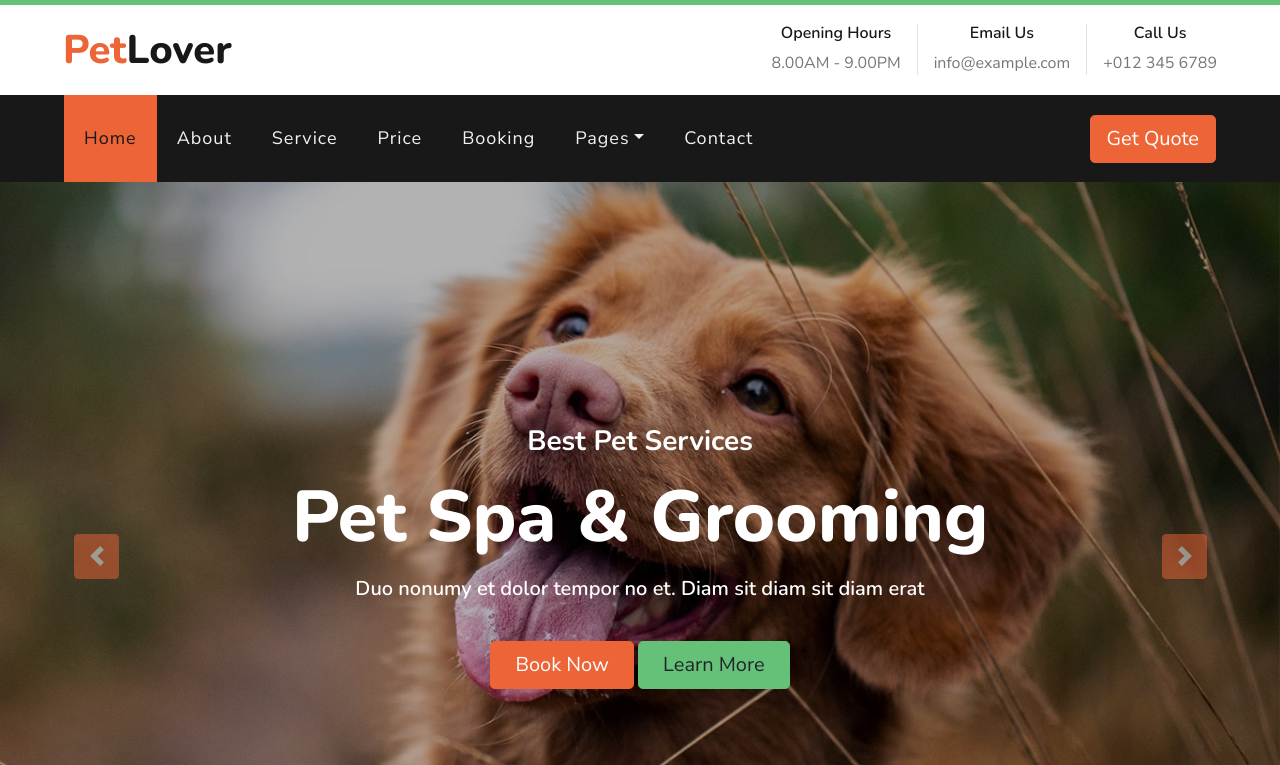
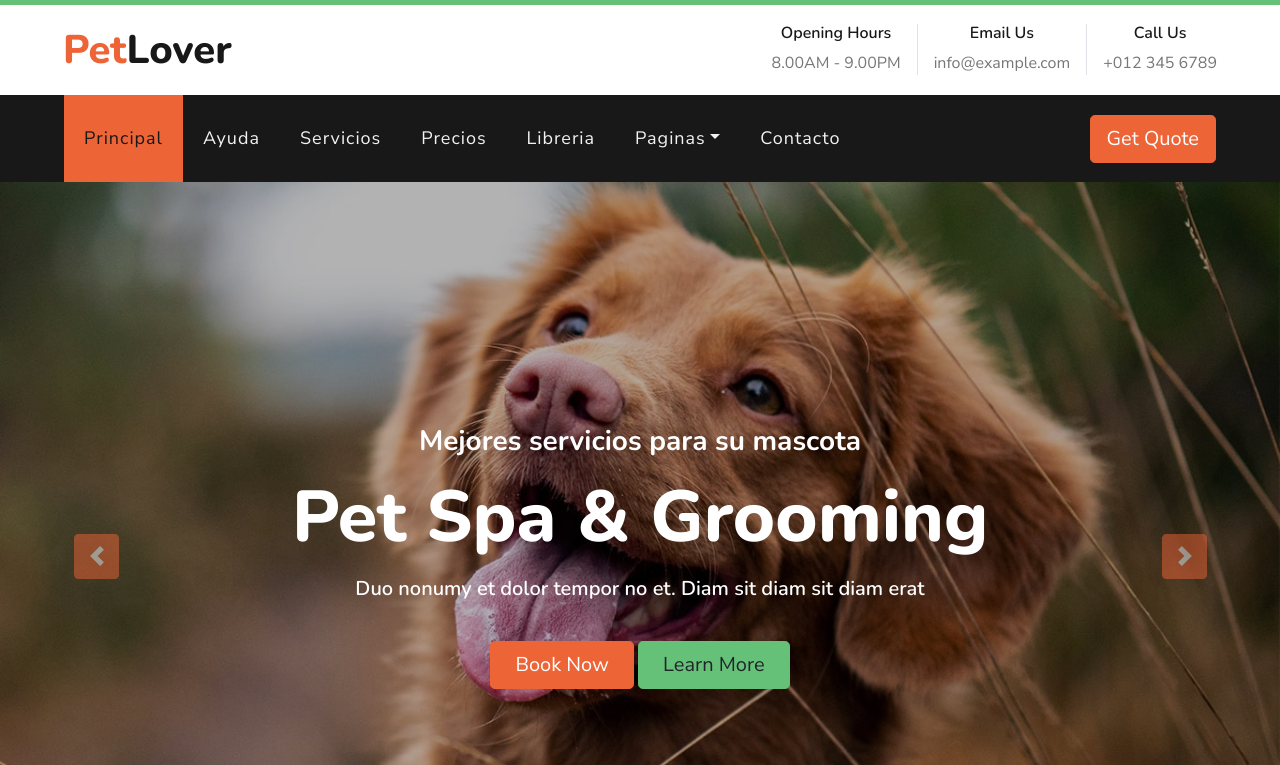
Before and after one commit to adruro/fsde-pet, a plain HTML site: page index.html in a window 1280 px wide. Shown: the part 35-800 px from the top of the page. Drawn offline with nearby package versions, Linux system fonts and the light colour scheme.

Commit message:
Cambios en index html

```diff
--- a/index.html
+++ b/index.html
@@ -3,7 +3,7 @@
 
 <head>
     <meta charset="utf-8">
-    <title>PetLover - Pet Care Website Template</title>
+    <title>PetLover - FSDE</title>
     <meta content="width=device-width, initial-scale=1.0" name="viewport">
     <meta content="Free HTML Templates" name="keywords">
     <meta content="Free HTML Templates" name="description">
@@ -99,19 +99,19 @@
             </button>
             <div class="collapse navbar-collapse justify-content-between px-3" id="navbarCollapse">
                 <div class="navbar-nav mr-auto py-0">
-                    <a href="index.html" class="nav-item nav-link active">Home</a>
-                    <a href="about.html" class="nav-item nav-link">About</a>
-                    <a href="service.html" class="nav-item nav-link">Service</a>
-                    <a href="price.html" class="nav-item nav-link">Price</a>
-                    <a href="booking.html" class="nav-item nav-link">Booking</a>
+                    <a href="index.html" class="nav-item nav-link active">Principal</a>
+                    <a href="about.html" class="nav-item nav-link">Ayuda</a>
+                    <a href="service.html" class="nav-item nav-link">Servicios</a>
+                    <a href="price.html" class="nav-item nav-link">Precios</a>
+                    <a href="booking.html" class="nav-item nav-link">Libreria</a>
                     <div class="nav-item dropdown">
-                        <a href="#" class="nav-link dropdown-toggle" data-toggle="dropdown">Pages</a>
+                        <a href="#" class="nav-link dropdown-toggle" data-toggle="dropdown">Paginas</a>
                         <div class="dropdown-menu rounded-0 m-0">
                             <a href="blog.html" class="dropdown-item">Blog Grid</a>
                             <a href="single.html" class="dropdown-item">Blog Detail</a>
                         </div>
                     </div>
-                    <a href="contact.html" class="nav-item nav-link">Contact</a>
+                    <a href="contact.html" class="nav-item nav-link">Contacto</a>
                 </div>
                 <a href="" class="btn btn-lg btn-primary px-3 d-none d-lg-block">Get Quote</a>
             </div>
@@ -128,7 +128,7 @@
                     <img class="w-100" src="img/carousel-1.jpg" alt="Image">
                     <div class="carousel-caption d-flex flex-column align-items-center justify-content-center">
                         <div class="p-3" style="max-width: 900px;">
-                            <h3 class="text-white mb-3 d-none d-sm-block">Best Pet Services</h3>
+                            <h3 class="text-white mb-3 d-none d-sm-block">Mejores mascotas con mejor precio</h3>
                             <h1 class="display-3 text-white mb-3">Keep Your Pet Happy</h1>
                             <h5 class="text-white mb-3 d-none d-sm-block">Duo nonumy et dolor tempor no et. Diam sit diam sit diam erat</h5>
                             <a href="" class="btn btn-lg btn-primary mt-3 mt-md-4 px-4">Book Now</a>
@@ -140,7 +140,7 @@
                     <img class="w-100" src="img/carousel-2.jpg" alt="Image">
                     <div class="carousel-caption d-flex flex-column align-items-center justify-content-center">
                         <div class="p-3" style="max-width: 900px;">
-                            <h3 class="text-white mb-3 d-none d-sm-block">Best Pet Services</h3>
+                            <h3 class="text-white mb-3 d-none d-sm-block">Mejores servicios para su mascota</h3>
                             <h1 class="display-3 text-white mb-3">Pet Spa & Grooming</h1>
                             <h5 class="text-white mb-3 d-none d-sm-block">Duo nonumy et dolor tempor no et. Diam sit diam sit diam erat</h5>
                             <a href="" class="btn btn-lg btn-primary mt-3 mt-md-4 px-4">Book Now</a>
```
